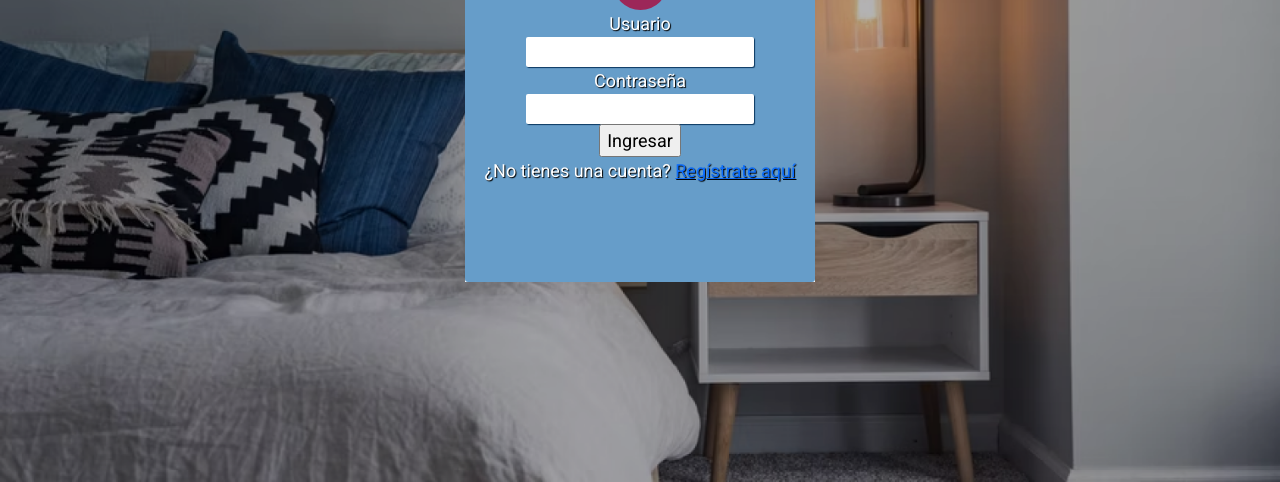
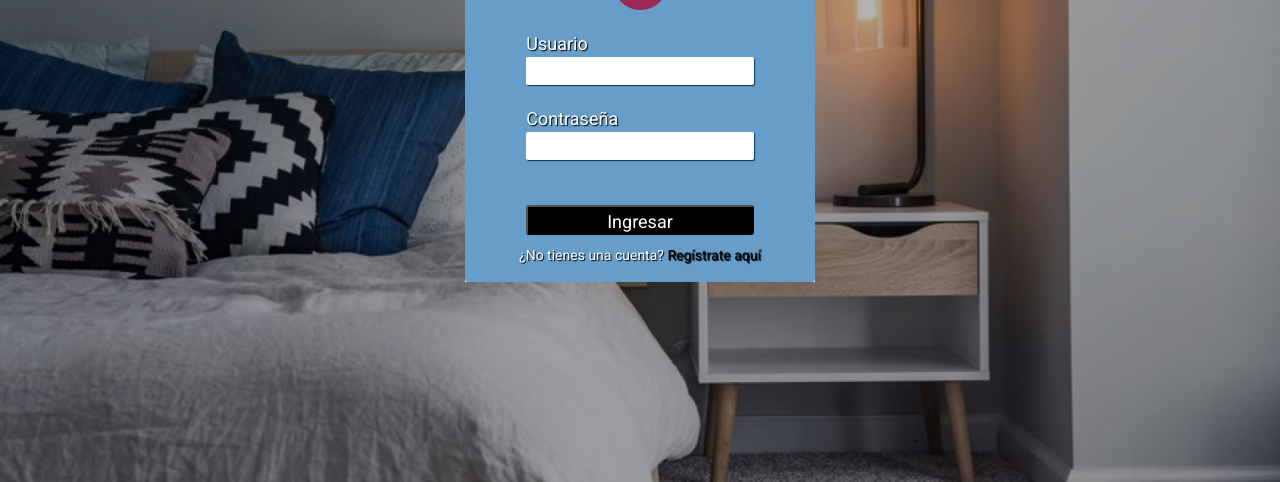
Before and after one commit to BreynerG/taller0, a plain HTML site: page login.html in a window 1280 px wide. Shown: the part 318-800 px from the top of the page. Drawn offline with nearby package versions, Linux system fonts and the light colour scheme.

Commit message:
Login terminado

```diff
--- a/css/login.css
+++ b/css/login.css
@@ -83,3 +83,33 @@ h1,h2,h3,h4,h5{
     color: #fff;
     border-radius: 50%;
 }
+.form label{
+    width: 65%;
+    margin-top: 20px;
+}
+#submit{
+    margin-top: 45px;
+    width: 65%;
+    height: 30px;
+    color: #fff;
+    border-radius: 3px;
+    align-items: center;
+    justify-content: center;
+    background-color: var(--negro2);
+}
+.form p{
+    display: none;
+    margin-top: 10px;
+    font-size: 14px;
+}
+.form a{
+    text-decoration: none;
+    color: var(--negro2);
+}
+
+@media screen and (min-width: 1024px){
+
+    .form p{
+        display: block;
+    }
+}
```
